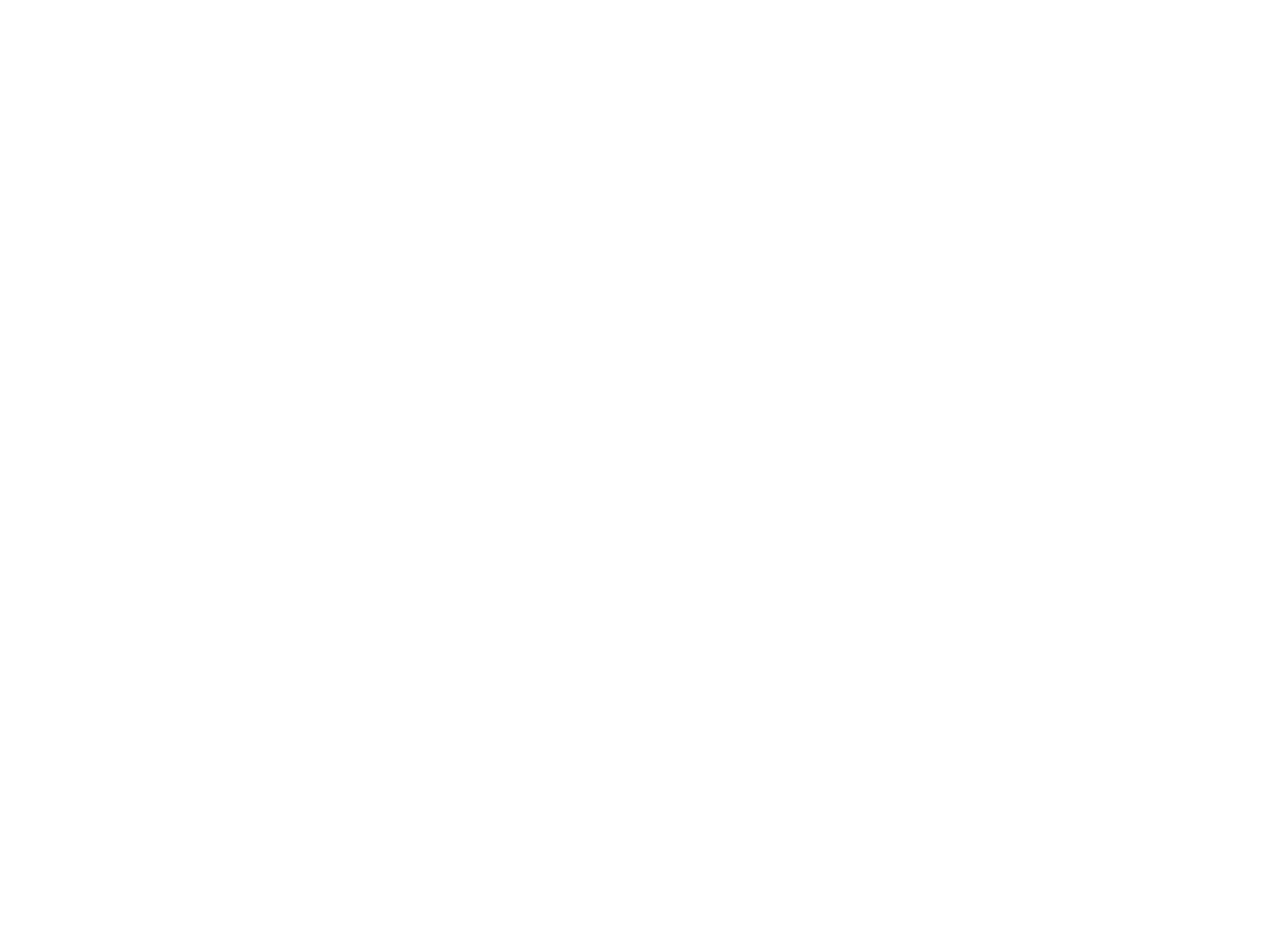
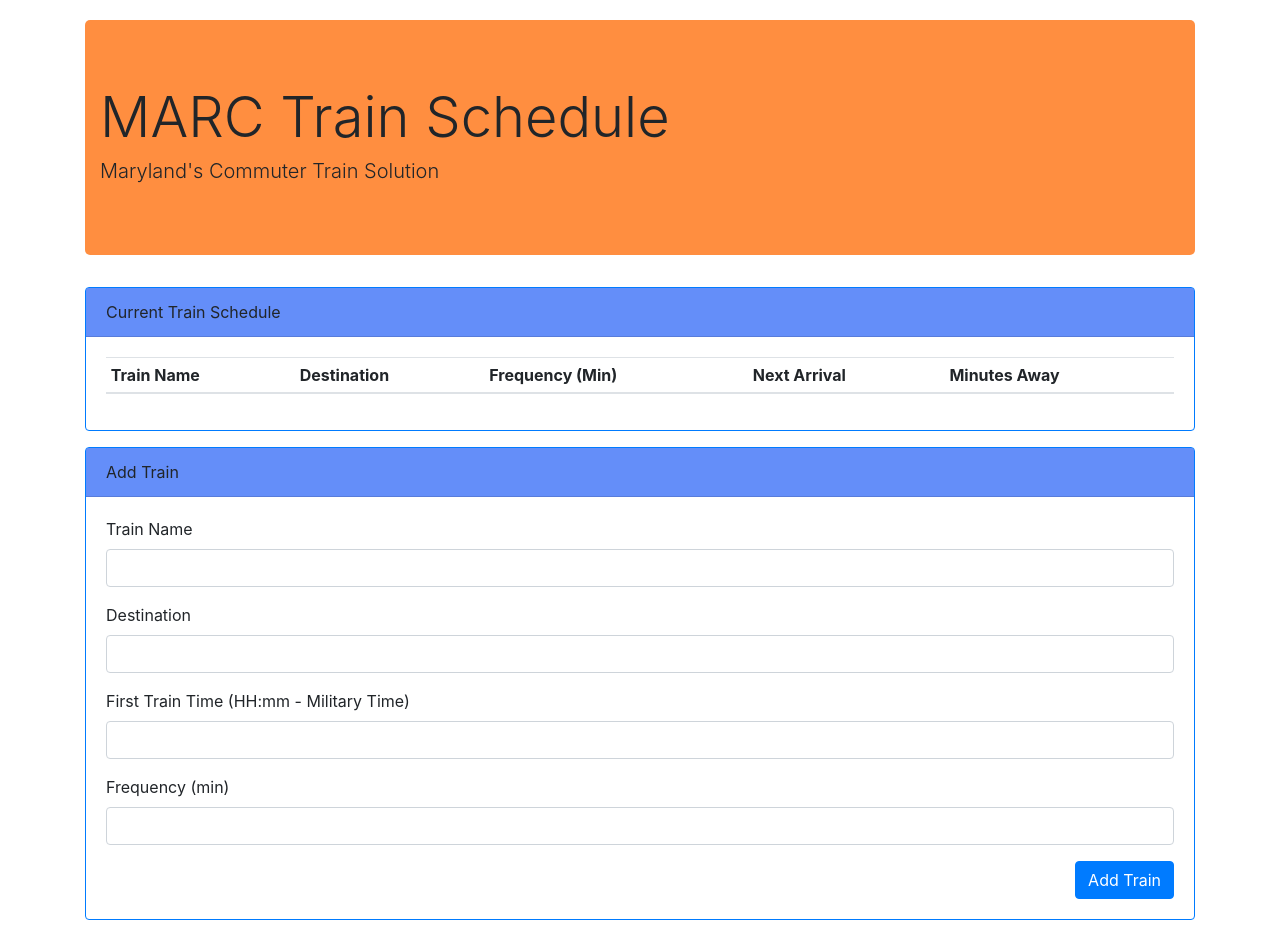
Before and after one commit to cslane64/Train, a plain HTML site: page index.html in a window 1280 px wide. Before the commit the page ends 800 px from the top, so only its background shows below. Drawn offline with nearby package versions, Linux system fonts and the light colour scheme.

Commit message:
UI done... needs functionality

```diff
--- a/assets/css/styles.css
+++ b/assets/css/styles.css
@@ -0,0 +1,12 @@
+.jumbotron {
+    margin-top: 20px;
+    background-color: rgb(255, 105, 0 , .75);
+    border-radius: 5px;
+}
+.card-header{
+    background-color: rgba(7, 75, 246, 0.625)
+}
+
+.card-body {
+    border-color: rgb(225, 232, 250, .5);
+}
--- a/index.html
+++ b/index.html
@@ -1,19 +1,93 @@
 <!DOCTYPE html>
 <html lang="en">
+
 <head>
     <meta charset="UTF-8">
     <meta name="viewport" content="width=device-width, initial-scale=1.0">
     <meta http-equiv="X-UA-Compatible" content="ie=edge">
-    <link rel="stylesheet" href="https://stackpath.bootstrapcdn.com/bootstrap/4.3.1/css/bootstrap.min.css" integrity="sha384-ggOyR0iXCbMQv3Xipma34MD+dH/1fQ784/j6cY/iJTQUOhcWr7x9JvoRxT2MZw1T" crossorigin="anonymous">
-    <title>Train Schedule</title>
-</head>
-<body>
-
-
-
+    <link rel="stylesheet" href="https://stackpath.bootstrapcdn.com/bootstrap/4.3.1/css/bootstrap.min.css"
+        integrity="sha384-ggOyR0iXCbMQv3Xipma34MD+dH/1fQ784/j6cY/iJTQUOhcWr7x9JvoRxT2MZw1T" crossorigin="anonymous">
+    <link rel="stylesheet" type="text/css" href="../Train/assets/css/styles.css">
     <script src="https://ajax.googleapis.com/ajax/libs/jquery/3.3.1/jquery.min.js"></script>
     <script src="https://www.gstatic.com/firebasejs/5.9.3/firebase.js"></script>
     <script src="https://maxcdn.bootstrapcdn.com/bootstrap/4.0.0/js/bootstrap.min.js"></script>
     <script src="https://cdnjs.cloudflare.com/ajax/libs/moment.js/2.22.2/moment.min.js"></script>
+
+    <title>Train Schedule</title>
+</head>
+
+<body>
+    <div class="container" id="container">
+        <div class="jumbotron jumbotron-fluid">
+            <div class="container">
+                <h1 class="display-4">MARC Train Schedule</h1>
+                <h4 class="lead">Maryland's Commuter Train Solution</h4>
+            </div>
+        </div>
+
+        <div class="row">
+
+            <div class="col-md-12">
+
+                <!-- Current Employees-->
+                <!--<div class="card mb-4">-->
+                <div class="card border-primary mb-3">
+                    <div class="card-header">Current Train Schedule</div>
+                    <div class="card-body">
+                        <table class="table table-sm table-hover table-striped" id='schedule-table'>
+                            <thead>
+                                <tr>
+                                    <th scope="col">Train Name</th>
+                                    <th scope="col">Destination</th>
+                                    <th scope="col">Frequency (Min)</th>
+                                    <th scope="col">Next Arrival</th>
+                                    <th scope="col">Minutes Away</th>
+                                </tr>
+                            </thead>
+                            <tbody>
+                            </tbody>
+                        </table>
+                    </div>
+                </div>
+            </div>
+        </div>
+
+        <div class="row">
+            <div class="col-md-12">
+                <!-- Add Employee  -->
+                <div class="card border-primary mb-3">
+                    <div class="card-header">Add Train</div>
+                    <div class="card-body">
+
+                        <!-- Entry Form -->
+                        <form>
+                            <div class="form-group">
+                                <label for="employee-name-input">Train Name</label>
+                                <input class="form-control" id="employee-name-input" placeholder="" type="text">
+                            </div>
+                            <div class="form-group">
+                                <label for="role-input">Destination</label>
+                                <input class="form-control" id="role-input" placeholder="" type="text">
+                            </div>
+                            <div class="form-group">
+                                <label for="start-input">First Train Time (HH:mm - Military Time)</label>
+                                <input class="form-control" id="start-input" placeholder="" type="text">
+                            </div>
+                            <div class="form-group">
+                                <label for="rate-input">Frequency (min)</label>
+                                <input class="form-control" id="rate-input" placeholder="" type="text">
+                            </div>
+                            <button class="btn btn-primary float-right" id="add-employee-btn">Add Train</button>
+                        </form>
+
+                    </div>
+                </div>
+            </div>
+        </div>
+
+
+    </div>
+    <script src="../Train/assets/javascript/script.js"></script>
 </body>
+
 </html>
```
